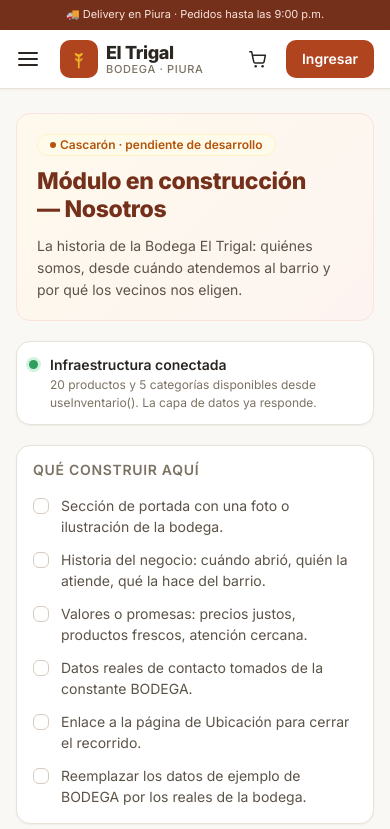
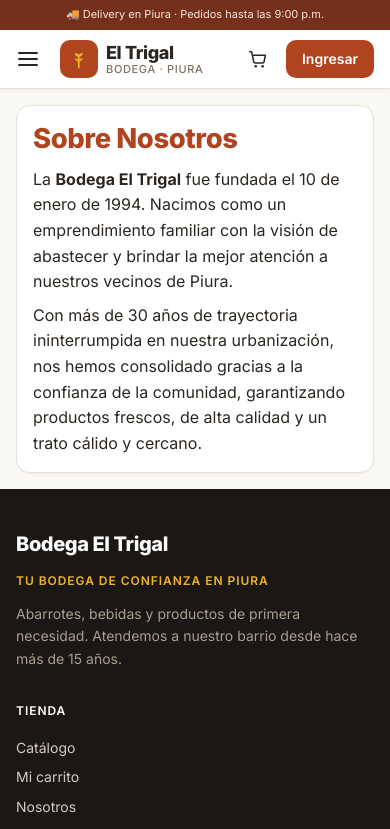
Before and after one commit to fimacoi-UTP/Bodega-Eltrigal, a React (Vite) app: page /nosotros in a window 390 px wide. Shown: the top 829 px of the page. Built offline with nearby package versions, Linux system fonts and the light colour scheme.

Commit message:
feat: implementar vista NosotrosPage
Integra la página de historia de la bodega a develop.

Cambios incluidos:
- Reseña histórica de Bodega El Trigal (fundada el 10 de enero de 1994).
- Utiliza componentes de UI (Card) y tokens CSS mobile-first.

Rama: feature/carrito -> develop

```diff
--- a/src/pages/tienda/NosotrosPage.jsx
+++ b/src/pages/tienda/NosotrosPage.jsx
@@ -1,41 +1,23 @@
+import React from 'react';
+import { Card } from '../../components/ui';
+
 /**
- * ============================================================================
- * 🚧 CASCARÓN · Nosotros
- * ============================================================================
- * Página informativa sobre la bodega. Es la más sencilla del proyecto, pero no
- * por eso menos importante: es la que da confianza al cliente que compra por
- * primera vez.
- *
- * Los datos de contacto y horario ya están centralizados en la constante
- * BODEGA (src/constantes.js). Úsenla en vez de escribirlos a mano, así si
- * cambia un teléfono se cambia en un solo lugar.
- * ==========================================================================*/
-
-import CascaronModulo from "../../components/comunes/CascaronModulo";
-
-export function NosotrosPage() {
+ * Vista de la página de historia de la bodega (/nosotros).
+ */
+export const NosotrosPage = () => {
   return (
-    <div className="contenedor">
-      <CascaronModulo
-        nombre="Nosotros"
-        descripcion="La historia de la Bodega El Trigal: quiénes somos, desde cuándo atendemos al barrio y por qué los vecinos nos eligen."
-        archivo="src/pages/tienda/NosotrosPage.jsx"
-        tareas={[
-          "Sección de portada con una foto o ilustración de la bodega.",
-          "Historia del negocio: cuándo abrió, quién la atiende, qué la hace del barrio.",
-          "Valores o promesas: precios justos, productos frescos, atención cercana.",
-          "Datos reales de contacto tomados de la constante BODEGA.",
-          "Enlace a la página de Ubicación para cerrar el recorrido.",
-          "Reemplazar los datos de ejemplo de BODEGA por los reales de la bodega.",
-        ]}
-        herramientas={[
-          "BODEGA de src/constantes.js (nombre, dirección, horario, teléfono)",
-          "<Card>, <Boton>, <Badge>",
-          "Clases .contenedor, .seccion y .rejilla de styles/base.css",
-        ]}
-      />
+    <div style={{ padding: 'var(--esp-4)', display: 'flex', flexDirection: 'column', gap: 'var(--esp-4)' }}>
+      <Card>
+        <h1 style={{ color: 'var(--color-primario)', marginBottom: 'var(--esp-3)' }}>Sobre Nosotros</h1>
+        <p style={{ color: 'var(--color-texto)', lineHeight: '1.6', marginBottom: 'var(--esp-2)' }}>
+          La <strong>Bodega El Trigal</strong> fue fundada el 10 de enero de 1994. Nacimos como un emprendimiento familiar con la visión de abastecer y brindar la mejor atención a nuestros vecinos de Piura.
+        </p>
+        <p style={{ color: 'var(--color-texto)', lineHeight: '1.6' }}>
+          Con más de 30 años de trayectoria ininterrumpida en nuestra urbanización, nos hemos consolidado gracias a la confianza de la comunidad, garantizando productos frescos, de alta calidad y un trato cálido y cercano.
+        </p>
+      </Card>
     </div>
   );
-}
+};
 
 export default NosotrosPage;
```
